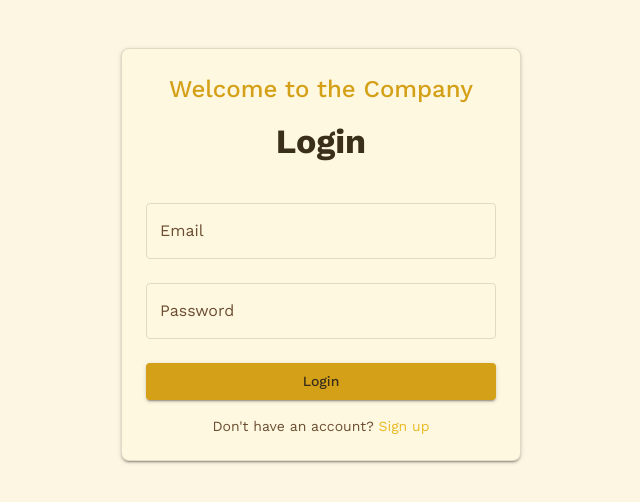
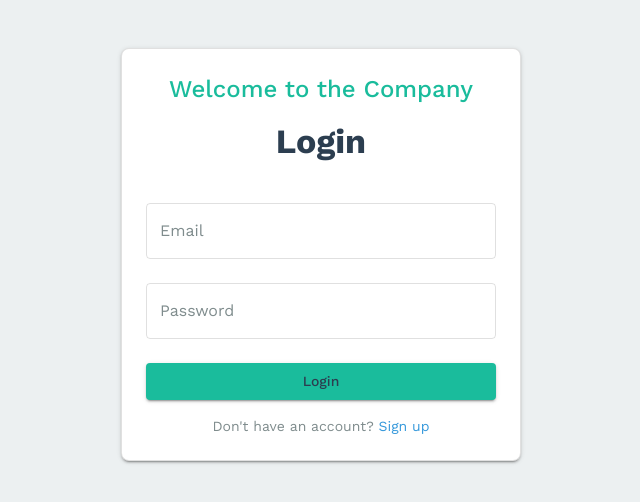
Before and after one commit to Sachinsen7/Gem-Control, a React (Vite) app in the folder Frontend-gem/GemControl/: page /login in a window 1280 px wide. Shown: the top 502 px of the page, without its empty margins (319-959 px from the left). Built offline with nearby package versions, Linux system fonts and the light colour scheme.

Commit message:
Refactor theme palette: update primary, secondary, error colors and background settings for consistency

```diff
--- a/Frontend-gem/GemControl/src/theme.js
+++ b/Frontend-gem/GemControl/src/theme.js
@@ -5,21 +5,21 @@ export const getTheme = (mode) =>
     palette: {
       mode,
       primary: {
-        main: "#D4A017", // Rich warm gold
+        main: "#1ABC9C", // Turquoise
       },
       secondary: {
-        main: "#E8B923", // Lighter gold
+        main: "#3498DB", // Peter River
       },
       error: {
-        main: "#A84300", // Burnt orange
+        main: "#E74C3C", // Alizarin
       },
       background: {
-        default: mode === "light" ? "#FDF6E3" : "#3A2F1A", // Light golden beige / Dark golden brown
-        paper: mode === "light" ? "#FFF8E1" : "#3A2F1A", // Pale gold / Dark golden brown
+        default: mode === "light" ? "#ECF0F1" : "#2C3E50", // Clouds / Midnight Blue
+        paper: mode === "light" ? "#FFFFFF" : "#2C3E50", // White / Midnight Blue
       },
       text: {
-        primary: mode === "light" ? "#3A2F1A" : "#F5E8C7", // Dark golden brown / Light beige-gold
-        secondary: mode === "light" ? "#6B4E31" : "#D4B996", // Medium golden brown / Light golden brown
+        primary: mode === "light" ? "#2C3E50" : "#ECF0F1", // Midnight Blue / Clouds
+        secondary: mode === "light" ? "#7F8C8D" : "#BDC3C7", // Asbestos / Silver
       },
     },
     typography: {
```
